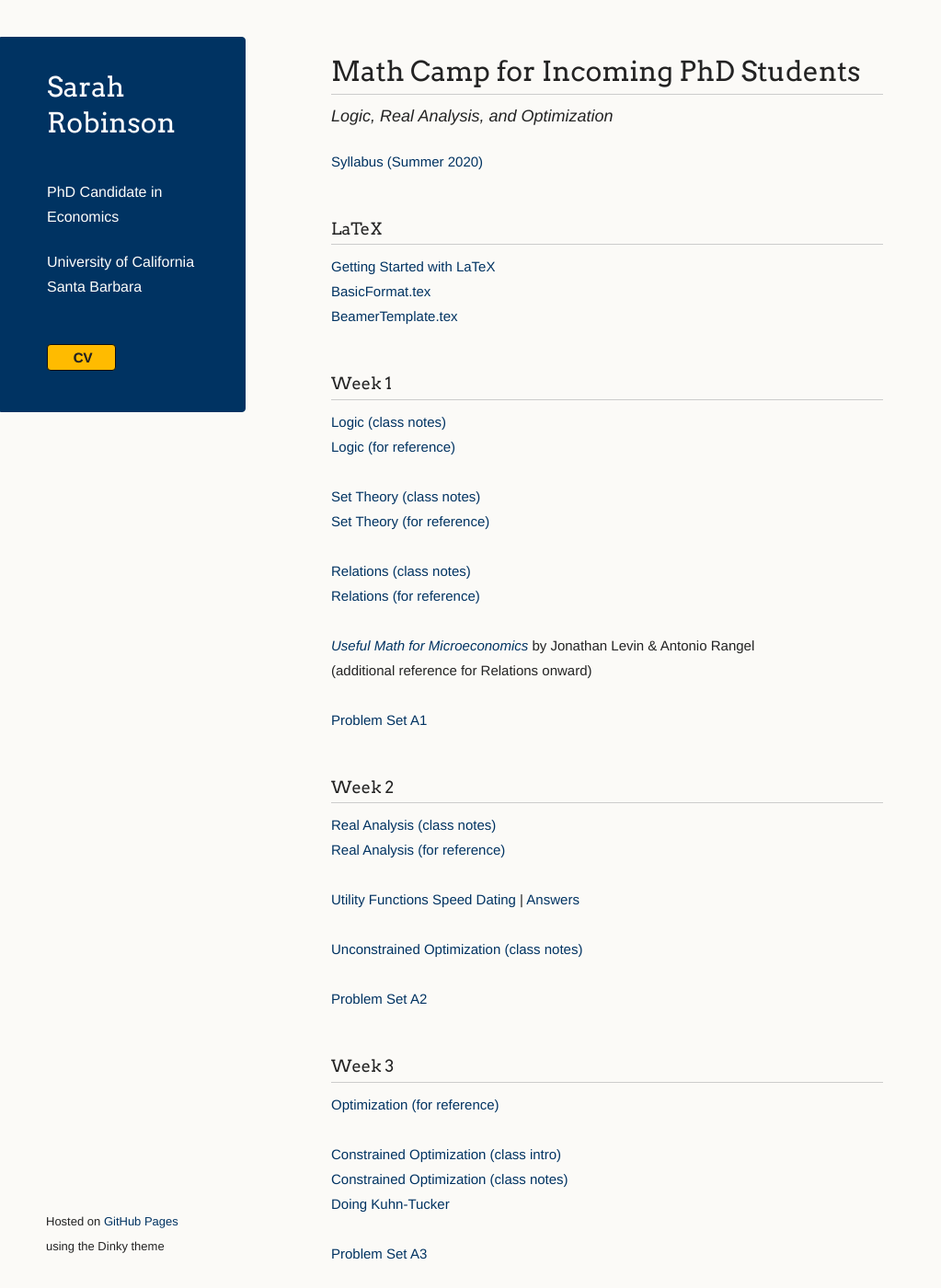
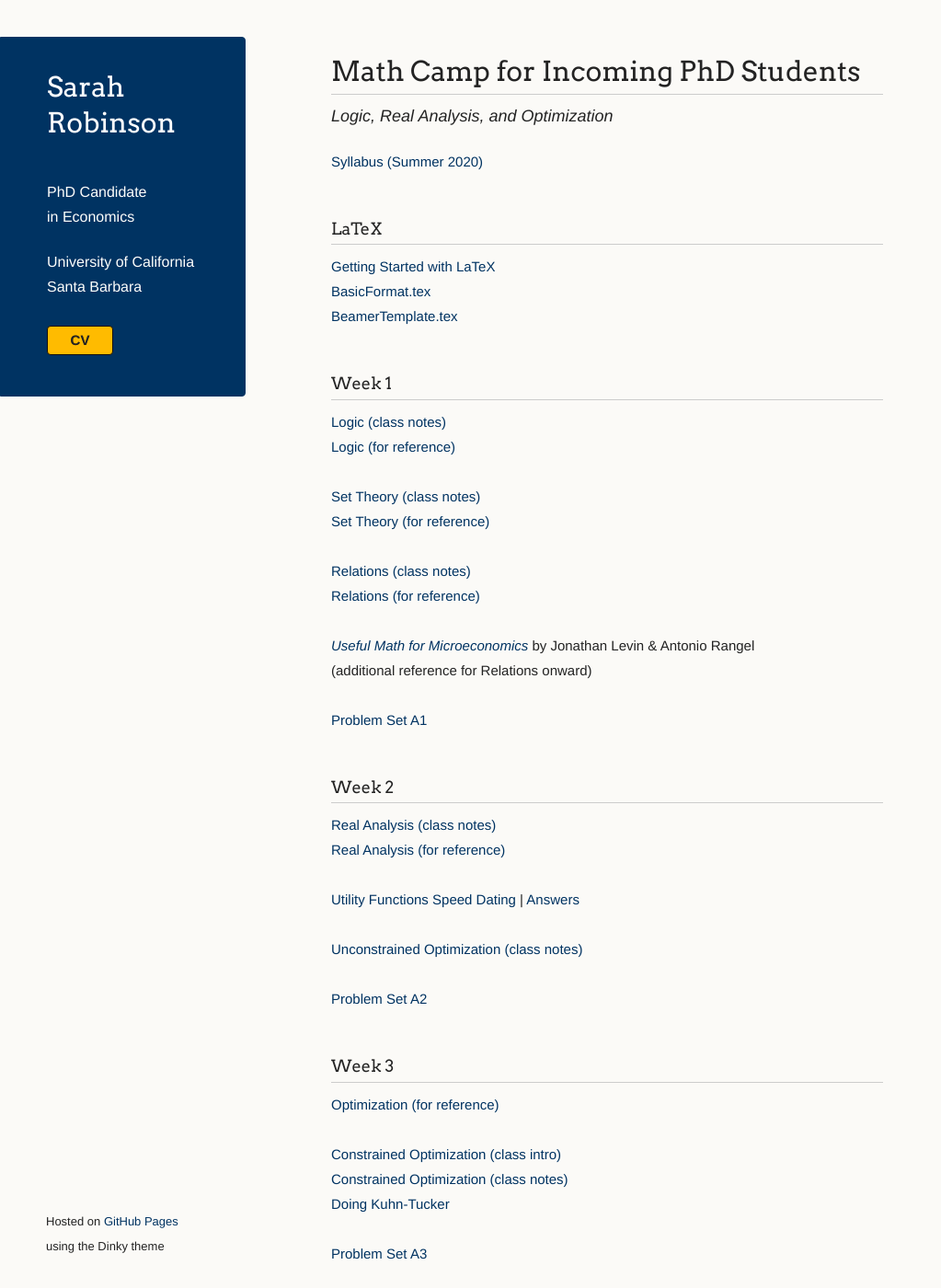
Before and after one commit to robinsonsarah23/robinsonsarah23.github.io, a Jekyll site: the page built from mathcamp.md, in a window 1280 px wide and 1400 px high. Shown: the whole window at 92% size, without its empty margins (0-1023 px from the left). Built offline with Jekyll 4.4.1, drawn with Linux system fonts in a browser that asks for light colours.

Commit message:
fix CV button

```diff
--- a/_config.yml
+++ b/_config.yml
@@ -1,7 +1,7 @@
 title: Sarah Robinson
 description: PhD Candidate UCSB Economics
-subtitle1: PhD Candidate in Economics
-subtitle2: University of California Santa Barbara
+subtitle1: PhD&nbsp;Candidate in&nbsp;Economics
+subtitle2: University&nbsp;of&nbsp;California Santa&nbsp;Barbara
 show_downloads: true
 google_analytics: UA-200546079-1
 theme: jekyll-theme-dinky
--- a/_layouts/default.html
+++ b/_layouts/default.html
@@ -18,13 +18,9 @@
         <h1 class="header">{{ site.title }}</h1><br>
         <p class="header">{{ site.subtitle1 }}</p>
         <p class="header">{{ site.subtitle2 }}</p><br>
-
-        <ul>
-
-          <li class="download"><a class="buttons" href="./CV.pdf">&nbsp; &nbsp; CV &nbsp; &nbsp;</a></li>
-
+        <ul style="margin-top:-20px;">
+          <li ><a class="buttons" href="./CV.pdf">CV</a></li>
         </ul>
-
       </header>
 
       <section>
--- a/assets/css/style.scss
+++ b/assets/css/style.scss
@@ -50,14 +50,14 @@ header {
 	-webkit-font-smoothing: antialiased;
 }
 
-// Button color, width, text color
+// Button color, width, height, text height, text color, text centering
 header li {
 	list-style-type: none;
-  width:60px;
-  height:15px;
-	margin-bottom: 12px;
-	line-height: 1em;
-	padding: 6px 6px 6px 7px;
+  	width:70px;
+  	height:30px;
+	line-height: 30px;
+	text-align: center;
+	padding: 0px 0px 0px 0px;
 
 	background: #ffbb00;
 	-webkit-box-shadow: inset 0px 0px 0px 0 rgba(233,2,38, 1);
@@ -70,25 +70,25 @@ header li {
 
 // Button hover color
 header li:hover {
-	background: #fac84b;
-	color: #fff;
+	background: #fad77f;
 }
 
 
-// Button padding, text color, text weight
+// Button padding, text color, text weight, clickable area height
 a.buttons {
 	-webkit-font-smoothing: antialiased;
 	background: no-repeat;
 	font-weight: 600;
 	text-shadow: rgba(0, 0, 0, 0.4) 0 0 0;
-	padding: 2px 2px 2px 4px;
+	padding: 0px 0px 0px 0px;
 	height: 30px;
+	display:block;
 	color: #232323
 }
 
 // Button hover text color
 a.buttons:hover {
-	color: #fff;
+	color: #232323;
 	text-decoration: none;
 }
 
--- a/mathcamp.md
+++ b/mathcamp.md
@@ -21,7 +21,7 @@ permalink: /teaching/mathcamp/
 <a href="/teaching/mathcamp/2 - Sets Reference.pdf">Set Theory (for reference)</a><br><br>
 <a href="/teaching/mathcamp/3 - Relations Class.pdf">Relations (class notes)</a><br>
 <a href="/teaching/mathcamp/3 - Relations Reference.pdf">Relations (for reference)</a><br><br>
-<a href="https://web.stanford.edu/~jdlevin/Econ%20202/UsefulMath.pdf">*Useful Math for Microeconomics*</a> by Jonathan Levin & Antonio Rangel <br>(additional reference for Relations onward)<br><br>
+<a href="https://web.stanford.edu/~jdlevin/Econ%20202/UsefulMath.pdf">*Useful Math for Microeconomics*</a> by&nbsp;Jonathan&nbsp;Levin & Antonio&nbsp;Rangel <br>(additional&nbsp;reference for Relations&nbsp;onward)<br><br>
 <a href="/teaching/mathcamp/PS A1 - Logic and Sets.pdf">Problem Set A1</a><br>
 
 ### Week 2
```
Also changed, not shown: index.md (+4 -4 lines).
